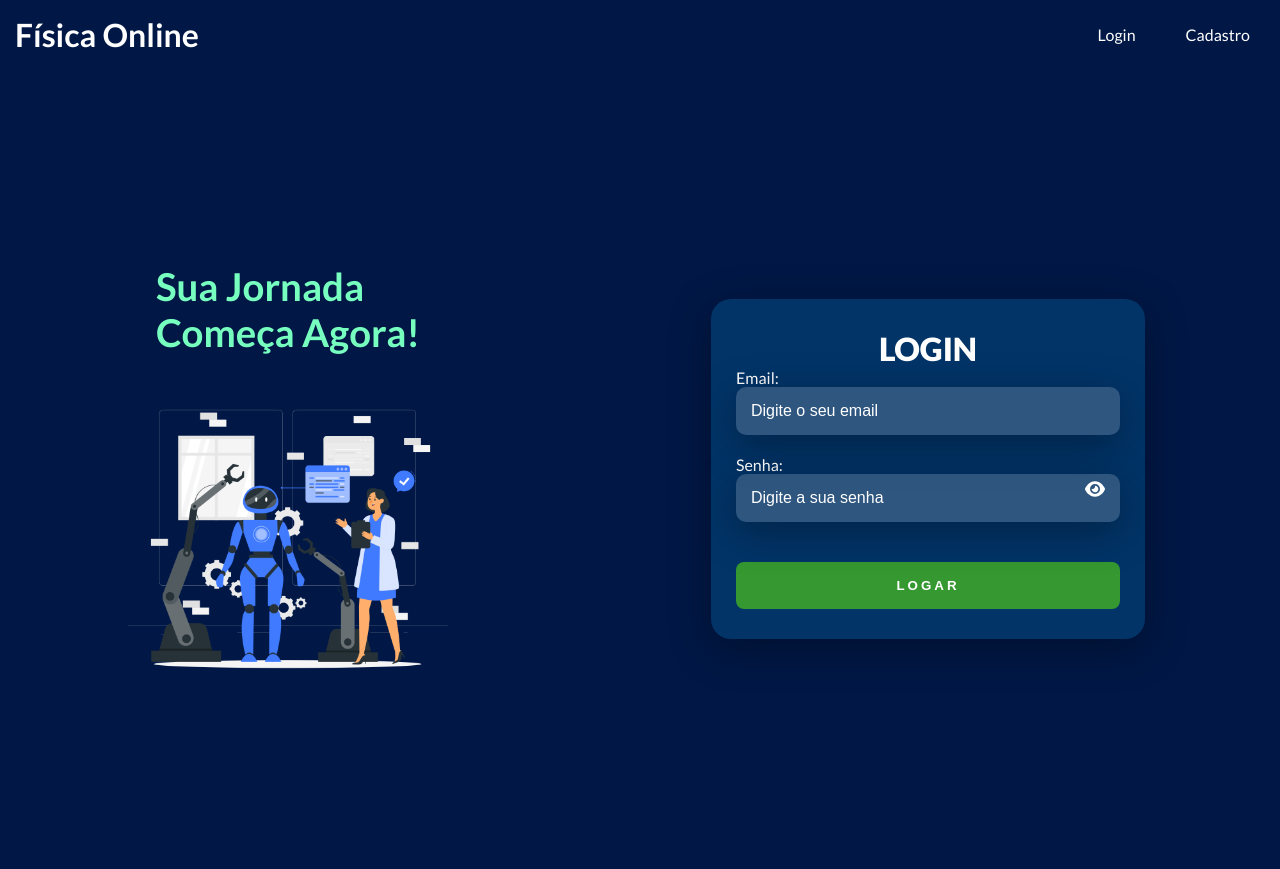
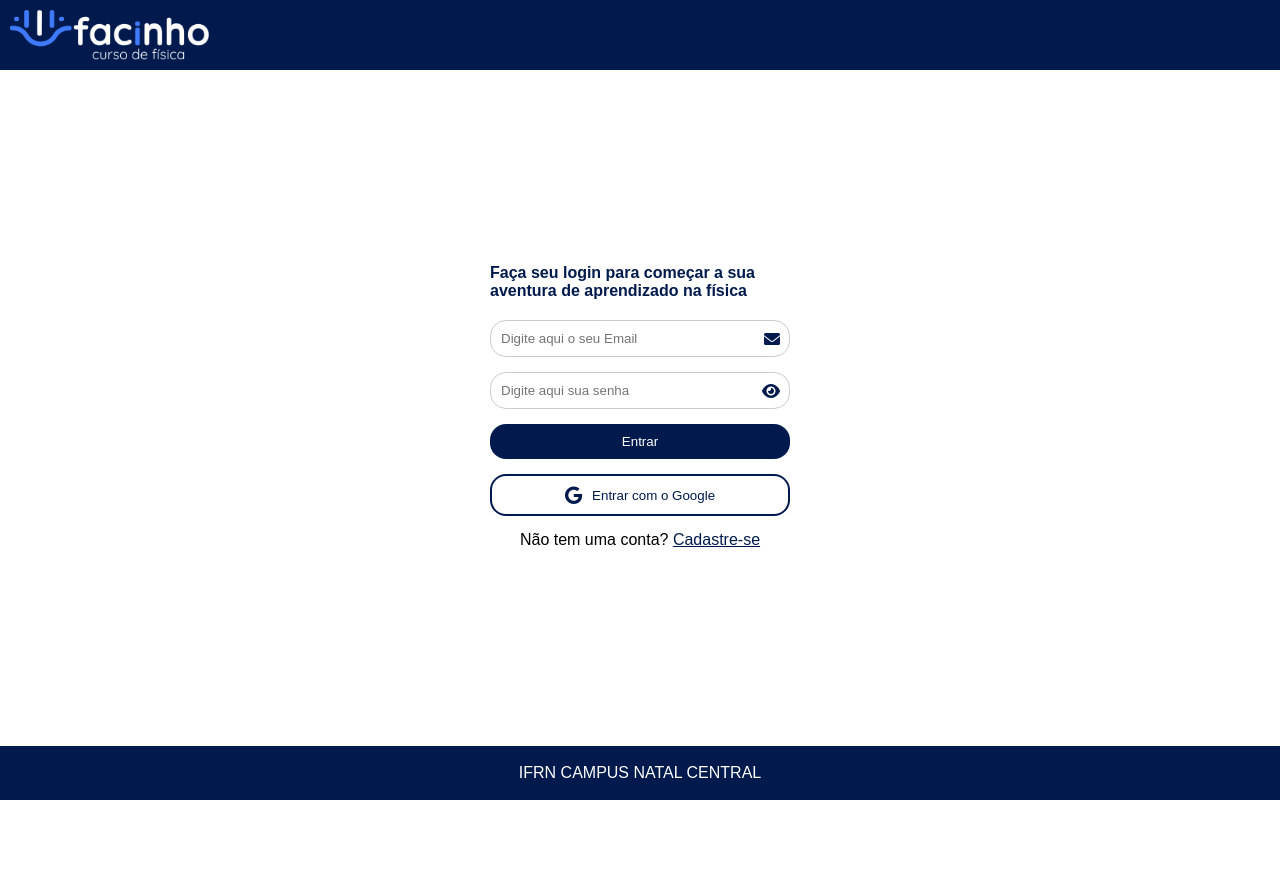
Before and after one commit to PedroHenriqueCustodiodelima/fisica_facinho, a PHP site: page /login.php in a window 1280 px wide. After the commit the page ends 800 px from the top, so only its background shows below. Run offline with PHP 8.4, Linux system fonts and the light colour scheme; some libraries are stand-ins or nearby versions.

Commit message:
ajustes na pagina de login com novo layout

```diff
--- a/css/login.css
+++ b/css/login.css
@@ -1,232 +1,127 @@
-@import url('https://fonts.googleapis.com/css2?family=Lato:wght@400;700;900&display=swap');
-
-.texto-branco {
-color: rgb(255, 255, 255);
-}
-
 body {
-font-family: "Lato", sans-serif;
-margin: 0;
-overflow-x: hidden;
-background-color: #011846;
+    margin: 0;
+    font-family: Arial, sans-serif;
+    display: flex;
+    flex-direction: column;
+    height: 100vh;
 }
 
 header {
-    background-color: #011846;
+    background-color: #001A4E;
     padding: 10px;
     display: flex;
-    justify-content: space-between;
     align-items: center;
 }
 
-header h1 {
-    color: #ffffff;
-    margin: 5px;
+header img {
+    height: 50px;
 }
 
-nav {
-    display: flex;
+footer {
+    background-color: #001A4E;
+    padding: 2px;
+    text-align: center;
+    color: white;
 }
 
-.nav-button {
-    text-decoration: none;
-    color: #ffffff;
-    padding: 10px 20px;
-    border-radius: 5px;
-    margin-left: 10px;
-    font-size: 16px;
-    transition: background-color 0.3s;
+main {
+    flex: 1;
+    display: flex;
+    justify-content: center;
+    align-items: center;
 }
 
-.nav-button:hover {
-    background-color: #ccc;
+.login-form {
+    padding: 20px;
+    border-radius: 8px;
+    background-color: transparent;
+    box-shadow: none;
+    width: 300px;
 }
 
-
-.login-caixa {
-width: 100vw;
-height: 100vh;
-background-color: #011846;
-display: flex;
-justify-content: center;
-align-items: center;
+.login-form h2 {
+    margin-bottom: 20px;
+    text-align: left;
+    color: #001A4E;
+    font-size: 16px;
 }
 
-.esquerda {
-margin-left: -5vw;
-width: 50vw;
-height: 100vh;
-display: flex;
-justify-content: center;
-align-items: center;
-flex-direction: column;
+.login-form label {
+    display: block;
+    margin-bottom: 5px;
+    color: #001A4E;
 }
 
-.esquerda > h1 {
-font-size: 3vw;
-color: #77ffc0;
+.input-group {
+    position: relative;
+    margin-bottom: 15px;
 }
 
-.esquerda-imagem {
-width: 25vw;
-}
-
-.direita {
-width: 50vw;
-height: 100vh;
-display: flex;
-justify-content: center;
-align-items: center;
-}
-
-.card-login {
-background: rgba(3, 103, 166, 0.35);
-width: 60%;
-display: flex;
-justify-content: center;
-align-items: center;
-flex-direction: column;
-padding: 30px 25px;
-border-radius: 20px;
-box-shadow: 0px 10px 40px #00000056;
-}
-
-.card-login > h1 {
-font-family: "Lato", sans-serif;
-color: #ffffff;
-font-weight: 800;
-margin: 0;
-}
-
-form {
-width: 100%;
-box-sizing: border-box;
-}
-
-
-.campo-il {
-    position: relative;
-    margin-bottom: 20px;
-}
-
-
-.campo-il input {
+.input-group input {
     width: 100%;
-    padding: 15px;
-    padding-right: 40px; /* Ajusta o padding para acomodar o SVG */
+    padding: 10px;
+    padding-right: 40px; /* Espaço para o ícone */
+    border: 1px solid #ccc;
+    border-radius: 16px;
     box-sizing: border-box;
 }
 
-.campo-il svg {
+.input-group i {
     position: absolute;
-    right: 15px; /* Ajusta a distância do SVG do lado direito */
     top: 50%;
-    transform: translateY(-50%); /* Centraliza verticalmente o SVG */
-    width: 20px;
-    height: 20px;
+    right: 10px;
+    transform: translateY(-50%);
+    color: #001A4E; /* Cor do ícone */
     cursor: pointer;
-    fill: #ffffff; /* Cor do SVG */
-    line-height: 0; /* Remove a altura da linha para evitar deslocamento */
 }
 
-
-.campo-il > input {
-width: 100%;
-border: none;
-border-radius: 10px;
-padding: 15px;
-background: rgba(217, 217, 217, 0.2);
-color: white;
-font-size: 12pt;
-box-shadow: 0px 10px 40px #00000056;
-outline: none;
-box-sizing: border-box;
+.login-button {
+    width: 100%;
+    background-color: #001A4E;
+    color: white;
+    padding: 10px;
+    border: none;
+    border-radius: 16px;
+    cursor: pointer;
+    margin-bottom: 15px;
 }
 
-.campo-il > label {
-color: white;
-margin-bottom: 10px;
+.login-button:hover {
+    background-color: #004080;
 }
 
-.campo-il > input::placeholder {
-color: white;
+.google-login {
+    width: 100%;
+    background-color: white;
+    color: #001A4E;
+    border: 2px solid #001A4E;
+    padding: 10px;
+    border-radius: 16px;
+    cursor: pointer;
+    margin-bottom: 15px;
+    display: flex;
+    align-items: center;
+    justify-content: center;
 }
 
-.btn-login {
-width: 100%;
-padding: 16px 0px;
-margin-top: 20px;
-border: none;
-border-radius: 8px;
-outline: none;
-text-transform: uppercase;
-font-weight: 800;
-letter-spacing: 3px;
-color: #ffffff;
-background-color: #359830;
-cursor: pointer;
+.google-login i {
+    margin-right: 10px; /* Espaço entre o ícone e o texto */
+    font-size: 18px; /* Tamanho do ícone */
 }
 
-.btn-login:hover {
-transition: 0.3s;
-background-color: #048042;
+.google-login:hover {
+    background-color: #f0f0f0;
 }
 
-.campo-il {
-    position: relative;
-    margin-bottom: 20px;
+.register-link {
+    text-align: center;
+    margin-top: 15px;
 }
 
-.campo-il input {
-    width: 100%;
-    padding: 15px;
-    padding-right: 40px;
-    box-sizing: border-box;
+.register-link a {
+    color: #001A4E;
 }
 
-.campo-il svg {
-    position: absolute;
-    right: 15px;
-    top: 50%;
-    transform: translateY(-50%);
-    width: 20px;
-    height: 20px;
-    cursor: pointer;
-    fill: #ffffff;
+.register-link a:hover {
+    text-decoration: underline;
 }
-
-/* Popup */
-.popup {
-    visibility: hidden;
-    min-width: 300px;
-    background-color: #4CAF50; /* Verde para sucesso */
-    color: white;
-    text-align: center;
-    border-radius: 5px;
-    padding: 10px;
-    position: fixed;
-    z-index: 1;
-    bottom: 30px;
-    left: 50%;
-    transform: translateX(-50%);
-    font-size: 16px;
-}
-
-.popup.error {
-    background-color: #f44336; /* Vermelho para erro */
-}
-
-.popup.show {
-    visibility: visible;
-    animation: fadeout 0.5s ease-in, fadein 0.5s ease-out;
-}
-
-@keyframes fadein {
-    from {bottom: 0; opacity: 0;}
-    to {bottom: 30px; opacity: 1;}
-}
-
-@keyframes fadeout {
-    from {opacity: 1;}
-    to {opacity: 0;}
-}
--- a/funcoes_php/funcoes_login.php
+++ b/funcoes_php/funcoes_login.php
@@ -7,9 +7,9 @@ require_once 'conexao.php';
 // Verifica se o formulário foi enviado
 if ($_SERVER['REQUEST_METHOD'] == 'POST') {
     $email = $_POST['email'];
-    $senha = $_POST['senha'];
+    $senha = $_POST['password']; // Alterado para corresponder ao nome do campo
 
-    // Verifica as credenciais do usuário (exemplo simplificado)
+    // Verifica as credenciais do usuário
     $stmt = $conn->prepare("SELECT id, nome FROM usuarios WHERE email = ? AND senha = ?");
     $stmt->bind_param("ss", $email, $senha);
     $stmt->execute();
@@ -43,6 +43,8 @@ if ($_SERVER['REQUEST_METHOD'] == 'POST') {
     } else {
         // Credenciais inválidas
         $_SESSION['loginErro'] = "Email ou senha inválidos.";
+        header("Location: login.php"); // Redireciona para a página de login para exibir a mensagem
+        exit();
     }
 }
 ?>
--- a/login.php
+++ b/login.php
@@ -2,86 +2,81 @@
 include("funcoes_php/funcoes_login.php");
 ?>
 
-
-
-
-
-
 <!DOCTYPE html>
-<html lang="pt-br">
+<html lang="pt-BR">
 <head>
     <meta charset="UTF-8">
     <meta name="viewport" content="width=device-width, initial-scale=1.0">
+    <title>Página Simples</title>
     <link rel="stylesheet" href="css/login.css">
-    <title>Login</title>
+    <link rel="stylesheet" href="https://cdnjs.cloudflare.com/ajax/libs/font-awesome/6.0.0-beta3/css/all.min.css">
+    <!-- Adiciona o link para o SweetAlert2 -->
+    <link rel="stylesheet" href="https://cdn.jsdelivr.net/npm/sweetalert2@11/dist/sweetalert2.min.css">
 </head>
 <body>
     <header>
-        <h1>Física Online</h1>
-        <nav>
-            <a href="login.php" class="nav-button">Login</a>
-            <a href="index.php" class="nav-button">Cadastro</a>
-        </nav>
+        <img src="img/logo.png" alt="Logo">
     </header>
-    <div class="login-caixa">
-        <div class="esquerda">
-            <h1>Sua Jornada<br>Começa Agora!</h1>
-            <img src="img/people creating robot-rafiki 1.png" class="esquerda-imagem" alt="">
+
+    <main>
+        <div class="login-form">
+            <h2>Faça seu login para começar a sua aventura de aprendizado na física</h2>
+            <form action="login.php" method="POST">
+                <div class="input-group">
+                    <input type="email" id="email" name="email" placeholder="Digite aqui o seu Email" required>
+                    <i class="fa-solid fa-envelope"></i>
+                </div>
+
+                <div class="input-group">
+                    <input type="password" id="password" name="password" placeholder="Digite aqui sua senha" required>
+                    <i class="fa-solid fa-eye" id="togglePassword"></i>
+                    <i class="fa-solid fa-eye-slash" id="togglePasswordSlash" style="display: none;"></i>
+                </div>
+
+                <button class="login-button" type="submit">Entrar</button>
+            </form>
+            <button class="google-login">
+                <i class="fa-brands fa-google"></i>
+                Entrar com o Google
+            </button>
+            <p class="register-link">Não tem uma conta? <a href="index.php">Cadastre-se</a></p>
         </div>
-        <div class="direita">
-            <div class="card-login">
-                <h1>LOGIN</h1>
-                <form method="POST" action="">
-                    <div class="campo-il">
-                        <label for="email">Email:</label>
-                        <input type="email" name="email" placeholder="Digite o seu email" value="<?php echo isset($email) ? htmlspecialchars($email, ENT_QUOTES) : ''; ?>" required>
-                    </div>
-                    <div class="campo-il">
-                        <label for="senha">Senha:</label>
-                        <svg id="toggleSenhaOculto" xmlns="http://www.w3.org/2000/svg" viewBox="0 0 576 512" class="senha-icon">
-                            <path fill="#ffffff" d="M288 32c-80.8 0-145.5 36.8-192.6 80.6C48.6 156 17.3 208 2.5 243.7c-3.3 7.9-3.3 16.7 0 24.6C17.3 304 48.6 356 95.4 399.4C142.5 443.2 207.2 480 288 480s145.5-36.8 192.6-80.6c46.8-43.5 78.1-95.4 93-131.1c3.3-7.9 3.3-16.7 0-24.6c-14.9-35.7-46.2-87.7-93-131.1C433.5 68.8 368.8 32 288 32zM144 256a144 144 0 1 1 288 0 144 144 0 1 1 -288 0zm144-64c0 35.3-28.7 64-64 64c-7.1 0-13.9-1.2-20.3-3.3c-5.5-1.8-11.9 1.6-11.7 7.4c.3 6.9 1.3 13.8 3.2 20.7c13.7 51.2 66.4 81.6 117.6 67.9s81.6-66.4 67.9-117.6c-11.1-41.5-47.8-69.4-88.6-71.1c-5.8-.2-9.2 6.1-7.4 11.7c2.1 6.4 3.3 13.2 3.3 20.3z"/>
-                        </svg>
-                        <svg id="toggleSenhaVisivel" xmlns="http://www.w3.org/2000/svg" viewBox="0 0 640 512" class="senha-icon" style="display: none;">
-                            <path fill="#ffffff" d="M38.8 5.1C28.4-3.1 13.3-1.2 5.1 9.2S-1.2 34.7 9.2 42.9l592 464c10.4 8.2 25.5 6.3 33.7-4.1s6.3-25.5-4.1-33.7L525.6 386.7c39.6-40.6 66.4-86.1 79.9-118.4c3.3-7.9 3.3-16.7 0-24.6c-14.9-35.7-46.2-87.7-93-131.1C465.5 68.8 400.8 32 320 32c-68.2 0-125 26.3-169.3 60.8L38.8 5.1zM223.1 149.5C248.6 126.2 282.7 112 320 112c79.5 0 144 64.5 144 144c0 24.9-6.3 48.3-17.4 68.7L408 294.5c8.4-19.3 10.6-41.4 4.8-63.3c-11.1-41.5-47.8-69.4-88.6-71.1c-5.8-.2-9.2 6.1-7.4 11.7c2.1 6.4 3.3 13.2 3.3 20.3c0 10.2-2.4 19.8-6.6 28.3l-90.3-70.8zM373 389.9c-16.4 6.5-34.3 10.1-53 10.1c-79.5 0-144-64.5-144-144c0-6.9 .5-13.6 1.4-20.2L83.1 161.5C60.3 191.2 44 220.8 34.5 243.7c-3.3 7.9-3.3 16.7 0 24.6c14.9 35.7 46.2 87.7 93 131.1C174.5 443.2 239.2 480 320 480c47.8 0 89.9-12.9 126.2-32.5L373 389.9z"/>
-                        </svg>
-                        <input type="password" id="senha" name="senha" placeholder="Digite a sua senha" value="<?php echo isset($senha) ? htmlspecialchars($senha, ENT_QUOTES) : ''; ?>" required>
-                    </div>
-                    <button class="btn-login" type="submit">Logar</button>
-                </form>
-            </div>
-        </div>
-    </div>
-    <div id="errorPopup" class="popup error">
-        <p><?php echo isset($_SESSION['loginErro']) ? $_SESSION['loginErro'] : ''; ?></p>
-    </div>
+    </main>
+
+    <footer>
+        <p>IFRN CAMPUS NATAL CENTRAL</p>
+    </footer>
+
+    <script src="https://cdn.jsdelivr.net/npm/sweetalert2@11"></script>
     <script>
-        window.onload = function() {
-            const popup = document.getElementById('errorPopup');
+        document.addEventListener('DOMContentLoaded', function() {
+            const passwordField = document.getElementById('password');
+            const eyeIcon = document.getElementById('togglePassword');
+            const eyeSlashIcon = document.getElementById('togglePasswordSlash');
+
+            eyeIcon.addEventListener('click', function() {
+                passwordField.type = 'text';
+                eyeIcon.style.display = 'none';
+                eyeSlashIcon.style.display = 'inline';
+            });
+
+            eyeSlashIcon.addEventListener('click', function() {
+                passwordField.type = 'password';
+                eyeIcon.style.display = 'inline';
+                eyeSlashIcon.style.display = 'none';
+            });
+
+            // Verifica se há mensagem de erro para exibir
             <?php if (isset($_SESSION['loginErro'])): ?>
-                popup.classList.add('show');
-                setTimeout(() => {
-                    popup.classList.remove('show');
-                }, 2000);
-                <?php unset($_SESSION['loginErro']); ?>
+                Swal.fire({
+                    title: 'Erro no login',
+                    text: '<?php echo $_SESSION['loginErro']; ?>',
+                    icon: 'error',
+                    confirmButtonText: 'OK'
+                }).then(() => {
+                    <?php unset($_SESSION['loginErro']); ?>
+                });
             <?php endif; ?>
-        }
-
-        const toggleSenhaOculto = document.getElementById('toggleSenhaOculto');
-        const toggleSenhaVisivel = document.getElementById('toggleSenhaVisivel');
-        const senhaInput = document.getElementById('senha');
-
-        toggleSenhaOculto.addEventListener('click', function() {
-            const tipo = senhaInput.getAttribute('type') === 'password' ? 'text' : 'password';
-            senhaInput.setAttribute('type', tipo);
-            toggleSenhaOculto.style.display = tipo === 'text' ? 'none' : 'block';
-            toggleSenhaVisivel.style.display = tipo === 'text' ? 'block' : 'none';
-        });
-
-        toggleSenhaVisivel.addEventListener('click', function() {
-            const tipo = senhaInput.getAttribute('type') === 'password' ? 'text' : 'password';
-            senhaInput.setAttribute('type', tipo);
-            toggleSenhaOculto.style.display = tipo === 'text' ? 'none' : 'block';
-            toggleSenhaVisivel.style.display = tipo === 'text' ? 'block' : 'none';
         });
     </script>
 </body>
```
Also changed, not shown: css/tarefas.css (+127 -0 lines), tarefas.php (+62 -0 lines), img/logo.png (added).
